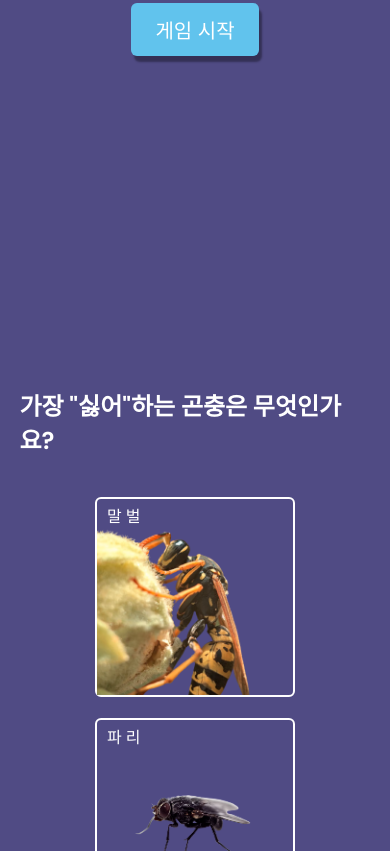
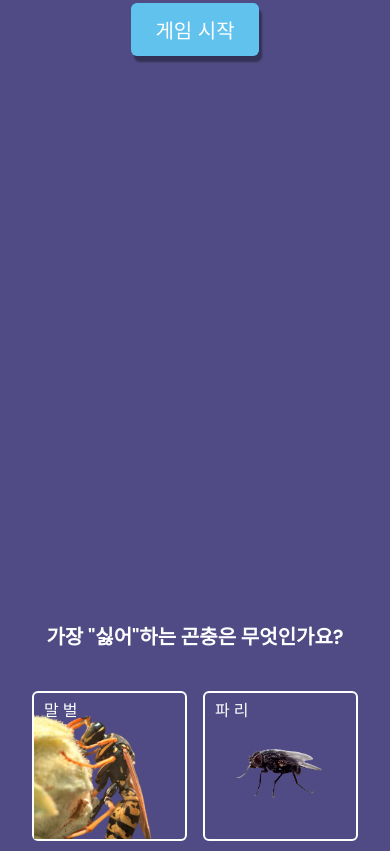
Before and after one commit to llvovll89/js-insect-catchgame, a plain HTML site: page index.html in a window 390 px wide. Shown: the part 454-1305 px from the top of the page. Drawn offline with Linux system fonts and the light colour scheme.

Commit message:
update v3

```diff
--- a/style.css
+++ b/style.css
@@ -196,7 +196,14 @@ a {
 @media (max-width: 564px) {
     .screen {
         max-width: 90%;
-        min-height: 100vh;
+    }
+    #insects-name {
+        margin-top: 1rem;
+        font-size: 1.25rem;
+    }
+    .choice-btn {
+        width: 155px;
+        height: 150px;
     }
 
     .time, .score, .message {
```
